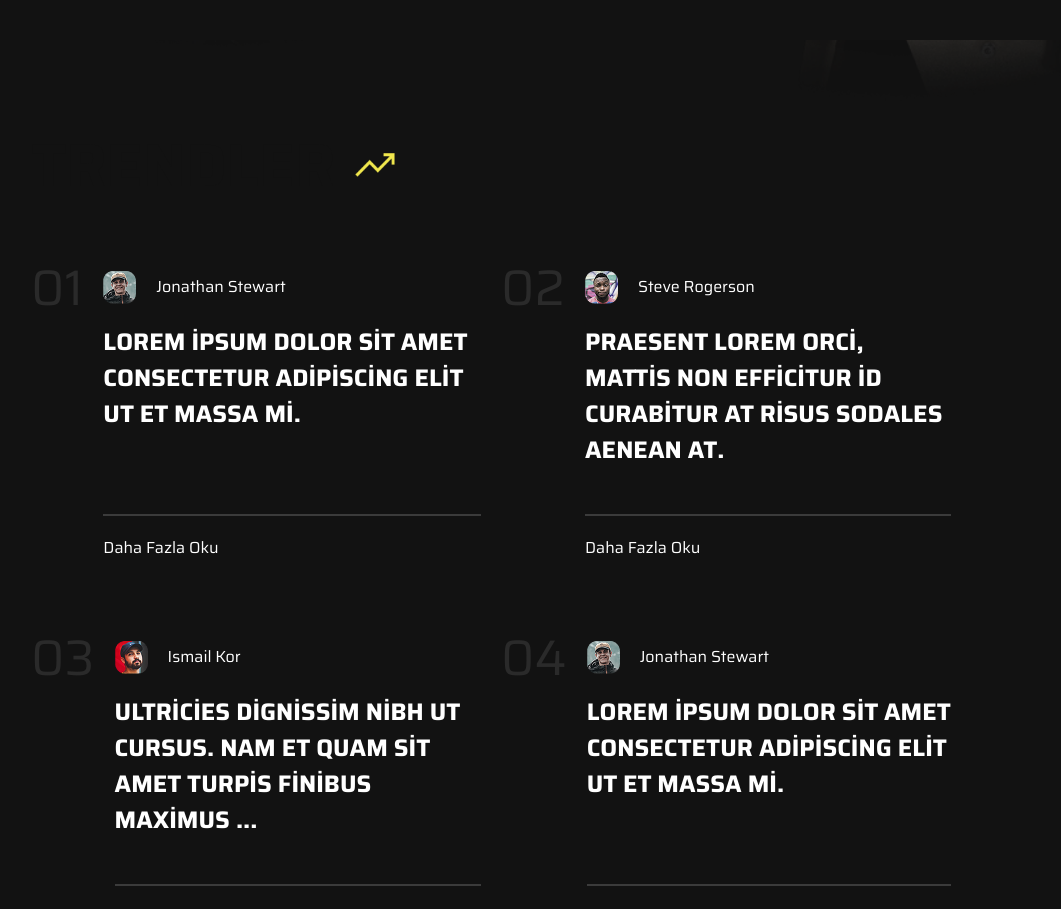
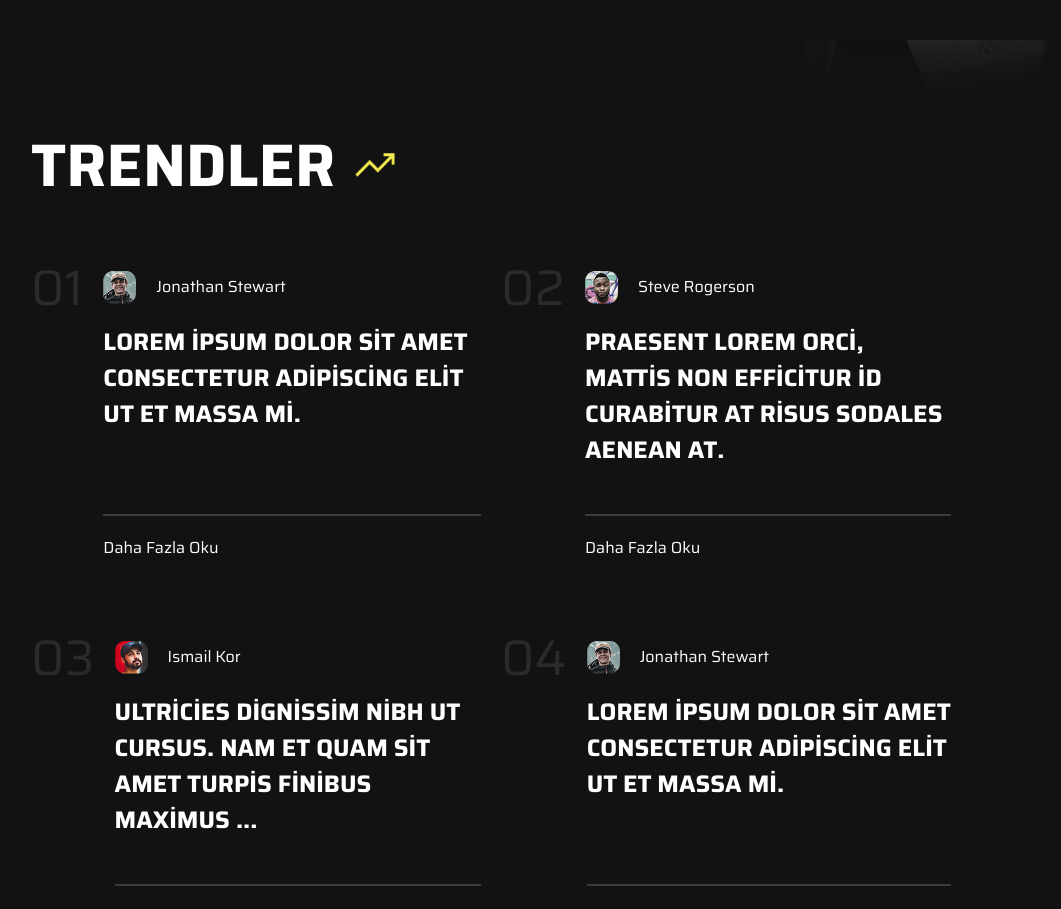
Before and after one commit to mucahitkalabalik/codezone-case, a Next.js app: page / in a window 1280 px wide. Shown: the part 1560-2469 px from the top of the page, without its empty margins (49-1110 px from the left). Built offline with nearby package versions, Linux system fonts and the light colour scheme.

Commit message:
Update Trends.jsx

```diff
--- a/src/components/Home/Trends.jsx
+++ b/src/components/Home/Trends.jsx
@@ -50,7 +50,7 @@ function Trends() {
 
   return (
     <div className="w-full h-auto px-10 md:px-20 mb-[80px]">
-      <div className="trends-title text-[40px] md:text-[60px] flex items-center justify-start mt-20 mb-10 font-bold">
+      <div className="trends-title text-white text-[40px] md:text-[60px] flex items-center justify-start mt-20 mb-10 font-bold">
         TRENDLER
         <img src="/images/trends.png" alt="Trends" className="w-10 h-6 ml-5" />
       </div>
```
